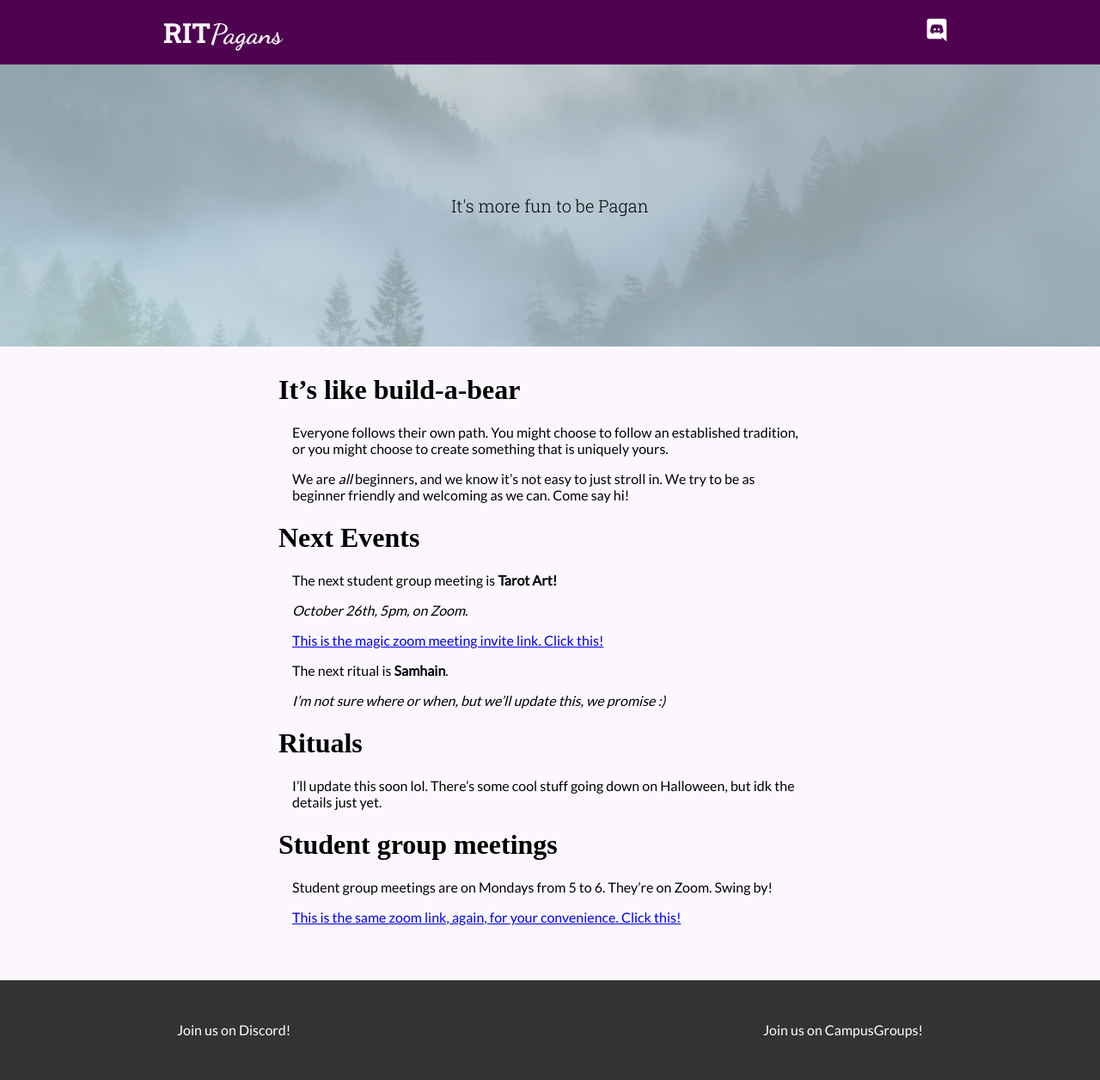
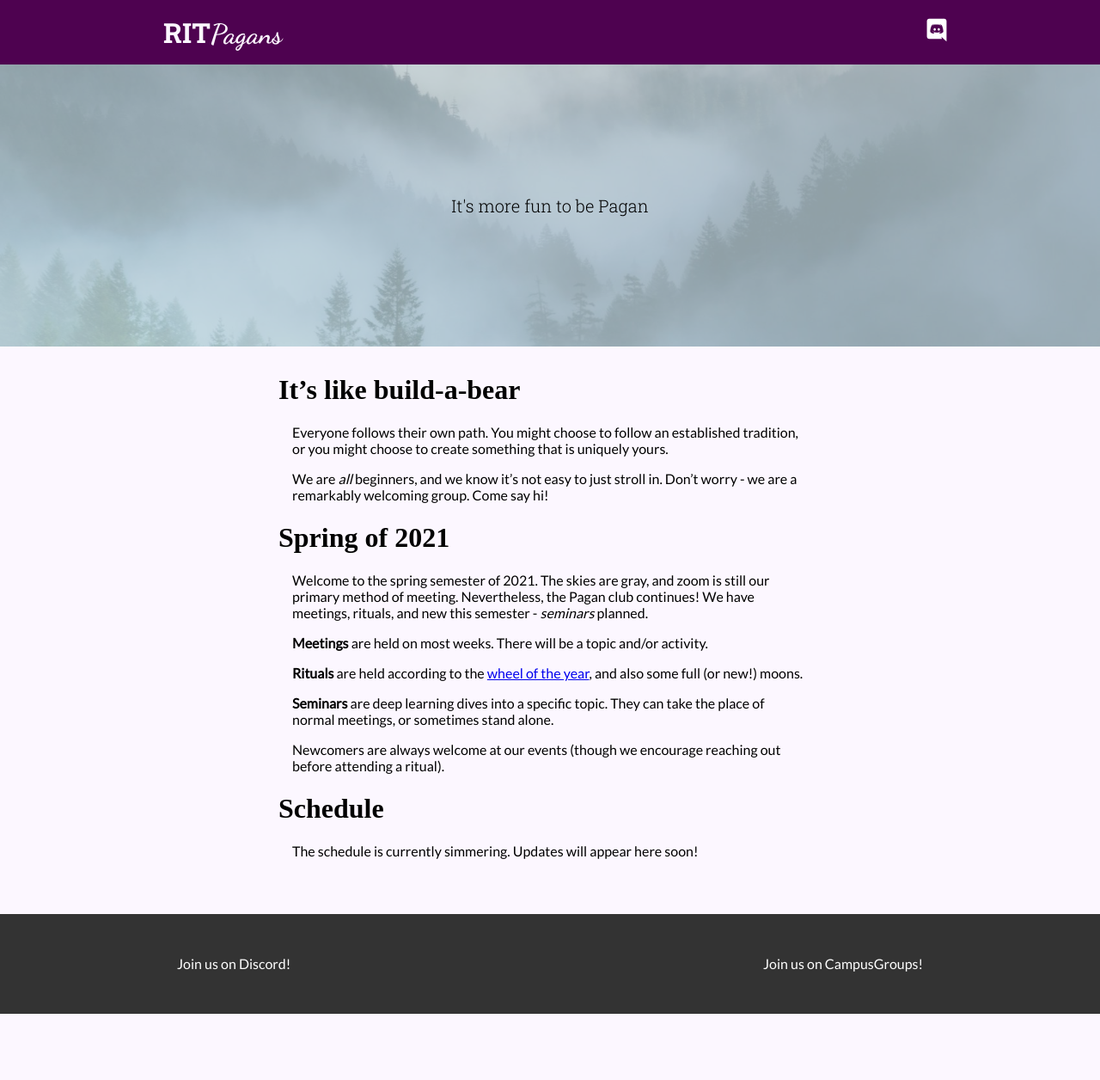
Before and after one commit to ritpagans/ritpagans.com, a Jekyll site: the page built from index.md, in a window 1280 px wide. Shown: the whole page at 86% size. Built offline with Jekyll 4.4.1, drawn with Linux system fonts in a browser that asks for light colours; some web fonts are replaced; after the commit the page ends 1179 px from its top, so only the background shows below that.

Commit message:
Spring 2021 update

```diff
--- a/index.md
+++ b/index.md
@@ -7,26 +7,20 @@ title: Home
 
 Everyone follows their own path. You might choose to follow an established tradition, or you might choose to create something that is uniquely yours.
 
-We are *all* beginners, and we know it's not easy to just stroll in. We  try to be as beginner friendly and welcoming as we can. Come say hi!
+We are *all* beginners, and we know it's not easy to just stroll in. Don't worry - we are a remarkably welcoming group. Come say hi!
 
-# Next Events
+# Spring of 2021
 
-The next student group meeting is **Tarot Art!**
+Welcome to the spring semester of 2021. The skies are gray, and zoom is still our primary method of meeting. Nevertheless, the Pagan club continues! We have meetings, rituals, and new this semester - *seminars* planned.
 
-*October 26th, 5pm, on Zoom.*
+**Meetings** are held on most weeks. There will be a topic and/or activity.
 
-[This is the magic zoom meeting invite link. Click this!](https://rit.zoom.us/w/95413970668?tk=fcQcvyJLu98okS0NmhnSP0gjds9EpYZ9IJNLtRZheo4.DQIAAAAWNx2m7BZ4ZUZfUlpva1FEeVY5Y2tseTRQYUt3AAAAAAAAAAAAAAAAAAAAAAAAAAAA&pwd=eTJML2RKVWVMZXhQd0t4ak5UOGpUUT09)
+**Rituals** are held according to the [wheel of the year](https://en.wikipedia.org/wiki/Wheel_of_the_Year), and also some full (or new!) moons.
 
-The next ritual is **Samhain**.
+**Seminars** are deep learning dives into a specific topic. They can take the place of normal meetings, or sometimes stand alone.
 
-*I'm not sure where or when, but we'll update this, we promise :)*
+Newcomers are always welcome at our events (though we encourage reaching out before attending a ritual).
 
-# Rituals
+# Schedule
 
-I'll update this soon lol. There's some cool stuff going down on Halloween, but idk the details just yet.
-
-# Student group meetings
-
-Student group meetings are on Mondays from 5 to 6. They're on Zoom. Swing by!
-
-[This is the same zoom link, again, for your convenience. Click this!](https://rit.zoom.us/w/95413970668?tk=fcQcvyJLu98okS0NmhnSP0gjds9EpYZ9IJNLtRZheo4.DQIAAAAWNx2m7BZ4ZUZfUlpva1FEeVY5Y2tseTRQYUt3AAAAAAAAAAAAAAAAAAAAAAAAAAAA&pwd=eTJML2RKVWVMZXhQd0t4ak5UOGpUUT09)
+The schedule is currently simmering. Updates will appear here soon!
```
